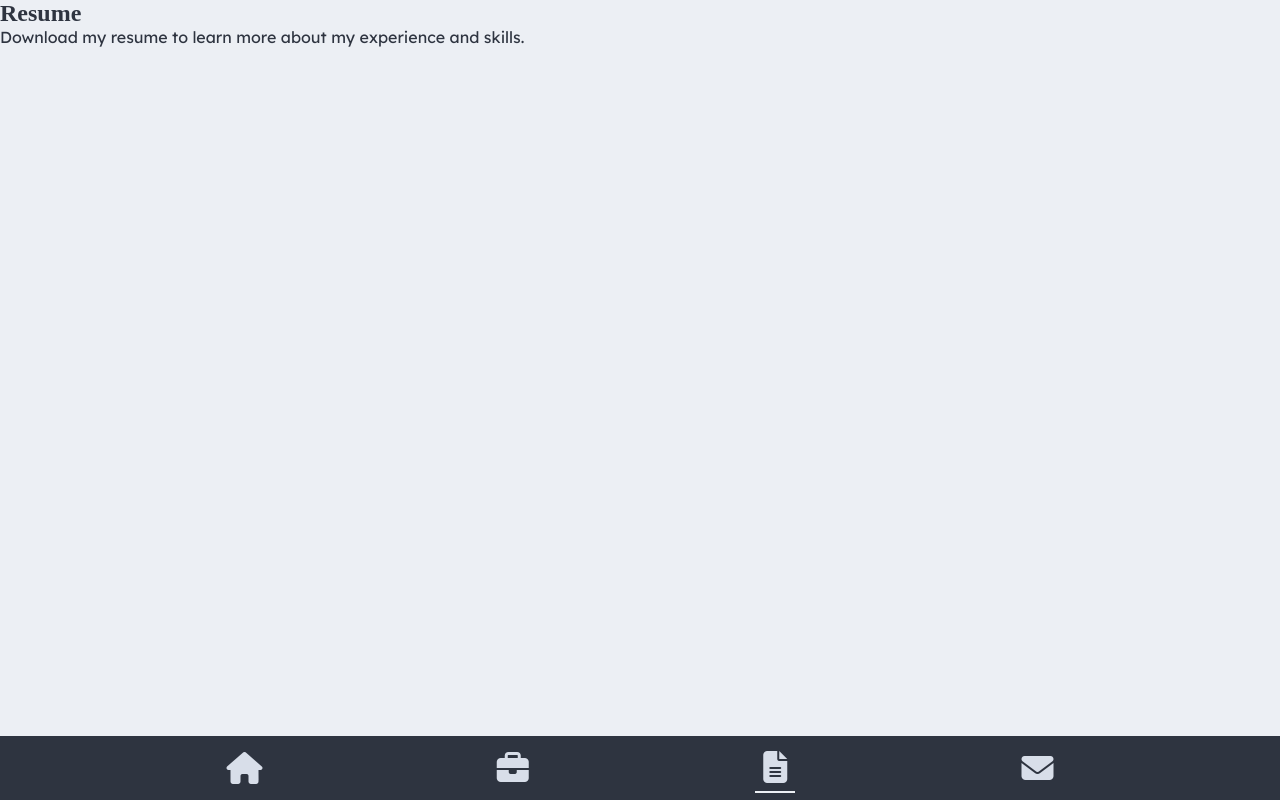
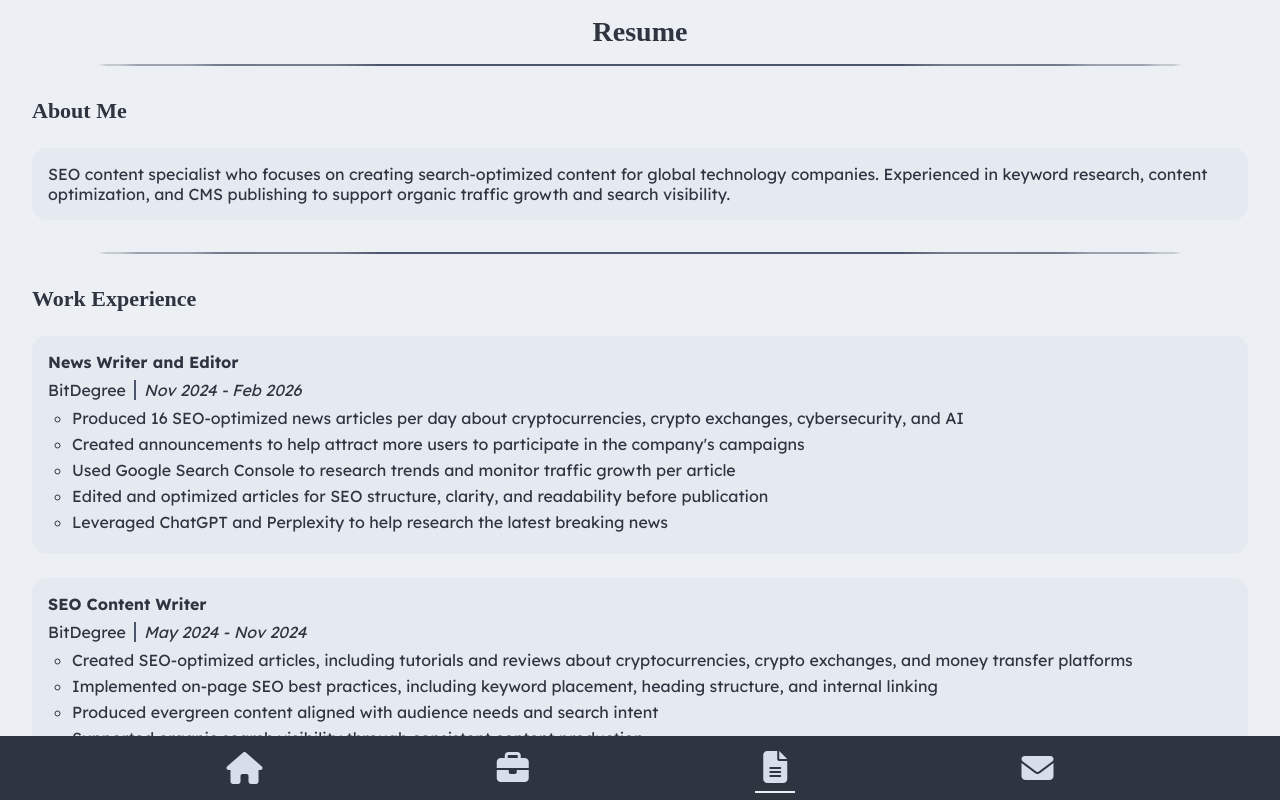
Before and after one commit to yogskr/seo-writing-portfolio, a React (Vite) app: page /resume in a window 1280 px wide. Shown: the top 800 px of the page. Built offline with nearby package versions, Linux system fonts and the light colour scheme; a web font is replaced by a local one.

Commit message:
Add and modify resume content

```diff
--- a/src/pages/resume/Resume.jsx
+++ b/src/pages/resume/Resume.jsx
@@ -1,8 +1,42 @@
+import { resumeData } from "../../data";
+import "./Resume.css";
+
 export function Resume() {
   return (
-    <section className="resume">
-      <h2>Resume</h2>
-      <p>Download my resume to learn more about my experience and skills.</p>
-    </section>
+    <>
+      <section className="resume-header">
+        <h2>{resumeData.header.title}</h2>
+      </section>
+      <section className="resume-content">
+        <hr className="line-break" />
+        <div className="about">
+          <h3>{resumeData.about.title}</h3>
+          <p className="about-desc">{resumeData.about.description}</p>
+        </div>
+        <hr className="line-break" />
+        <div className="experience">
+          <h3>{resumeData.work.title}</h3>
+          {resumeData.work.jobs.map((job) => (
+            <div key={job.id} className="job-container">
+              <p className="role">{job.role}</p>
+              <div className="detail">
+                <p className="company">{job.company}</p>
+                <div className="spacer"></div>
+                <p className="duration">{job.duration}</p>
+              </div>
+              <ul className="jobdesc">
+                {job.description.map((desc, index) => (
+                  <li className="jobdesc-list" key={index}>
+                    <p>{desc}</p>
+                  </li>
+                ))}
+              </ul>
+            </div>
+          ))}
+        </div>
+        <hr className="line-break" />
+        <div className="tec-stack"></div>
+      </section>
+    </>
   );
 }
```
